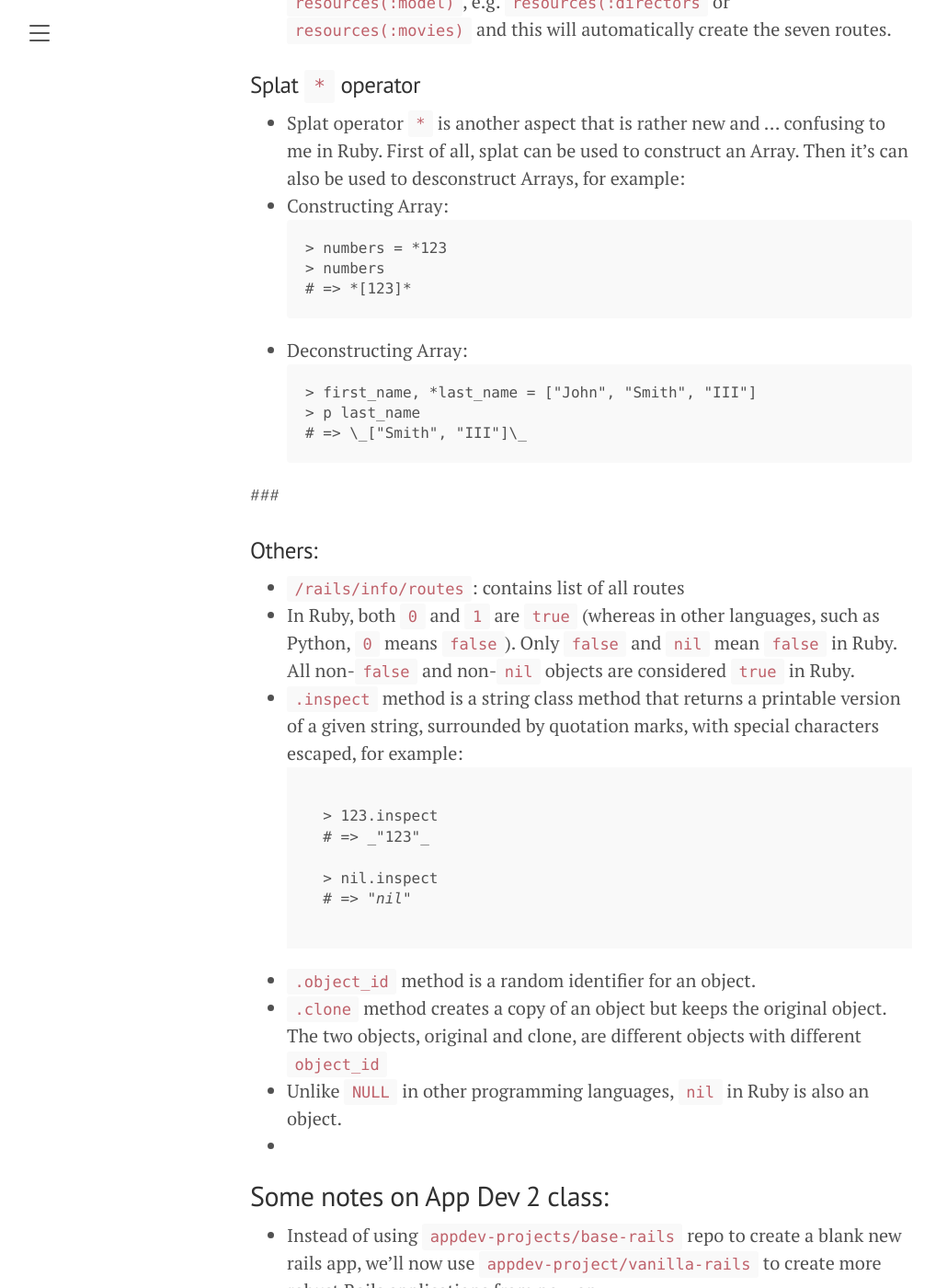
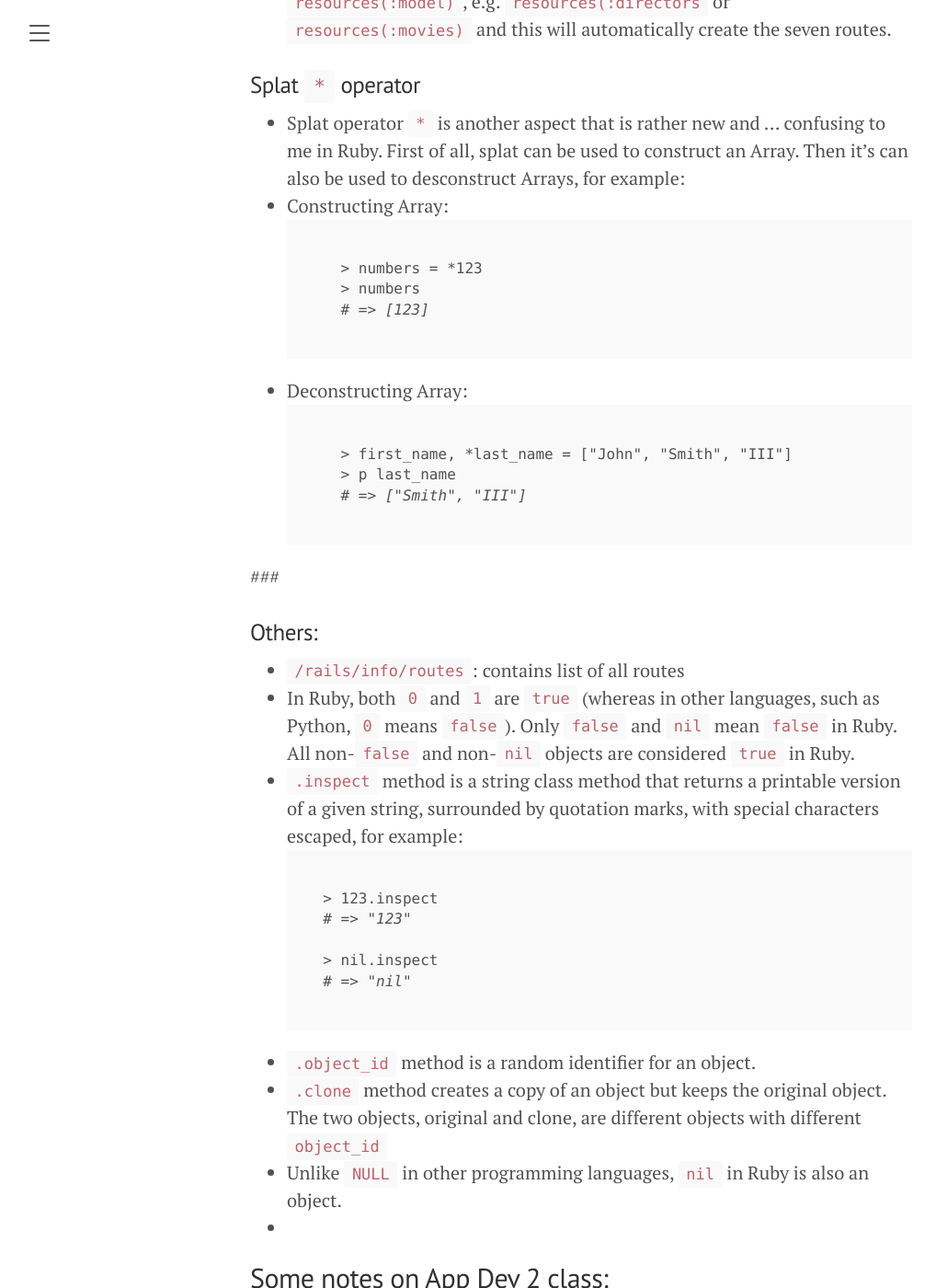
Before and after one commit to thaong91/tn-appdev-spr22, a Jekyll site: the page built from _posts/2022-03-29-three-things-i-learned-from-the-ruby-koans.md, in a window 1280 px wide and 1400 px high, scrolled down 945 px. Shown: the whole window at 92% size, without its empty margins (8-1026 px from the left). Built offline with Jekyll 4.4.1, drawn with Linux system fonts in a browser that asks for light colours.

Commit message:
Update 2022-03-29-three-things-i-learned-from-the-ruby-koans.md

````diff
--- a/_posts/2022-03-29-three-things-i-learned-from-the-ruby-koans.md
+++ b/_posts/2022-03-29-three-things-i-learned-from-the-ruby-koans.md
@@ -26,17 +26,22 @@ Here are (at least) three things I learned from [The Ruby Koans](http://rubykoan
 ### Splat `*` operator
 - Splat operator `*` is another aspect that is rather new and ... confusing to me in Ruby. First of all, splat can be used to construct an Array. Then it's can also be used to desconstruct Arrays, for example:
 - Constructing Array:
-  ```
-  > numbers = *123
-  > numbers
-  # => *[123]*
-  ```
+  <pre>
+    <code>
+      > numbers = *123
+      > numbers
+      # => <i>[123]</i>
+     </code>
+  </pre>
+
 - Deconstructing Array:
-  ```
-  > first_name, *last_name = ["John", "Smith", "III"]
-  > p last_name
-  # => \_["Smith", "III"]\_
-  ```
+  <pre>
+    <code>
+      > first_name, *last_name = ["John", "Smith", "III"]
+      > p last_name
+      # => <i>["Smith", "III"]</i>
+    </code>
+  </pre>
 
 ###
 
@@ -48,7 +53,7 @@ Here are (at least) three things I learned from [The Ruby Koans](http://rubykoan
   <pre>
     <code>
     > 123.inspect
-    # => _"123"_
+    # => <i>"123"</i>
 
     > nil.inspect
     # => <i>"nil"</i>
````
